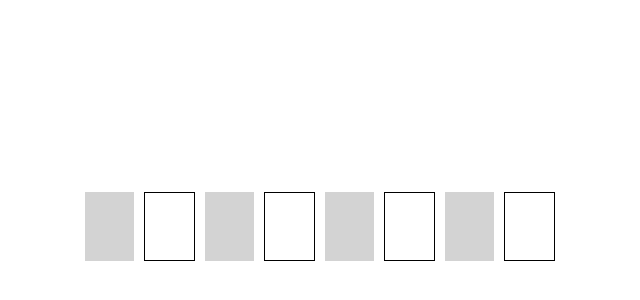
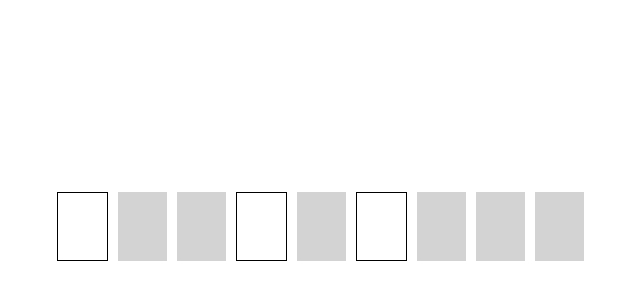
Before and after one commit to kamilszewczyk0/password-input, a React (Create React App) app: page / in a window 1280 px wide. Shown: the part 174-474 px from the top of the page, without its empty margins (320-960 px from the left). Built offline with nearby package versions, Linux system fonts and the light colour scheme.

Commit message:
Co-authored-by: Przemocny <przemyslaw.jozwiakowski@gmail.com>

```diff
--- a/src/App.js
+++ b/src/App.js
@@ -1,6 +1,6 @@
 import PasswordInput from "./Components/PasswordInput/PasswordInput";
 
-const pass = "password";
+const pass = "qwerty";
 
 function App() {
   return (
--- a/src/Components/PasswordInput/PasswordInput.js
+++ b/src/Components/PasswordInput/PasswordInput.js
@@ -1,17 +1,66 @@
+import {useState, useCallback, useEffect, useMemo} from "react";
+import generatePasswordData from "../../hooks/generatePasswordData";
 import {SinglePasswordInput} from "../../styles/SinglePasswordInput/SinglePasswordInput";
 
 const PasswordInput = ({password}) => {
-  const passwordArray = password.split("");
+  const [inputsLength, initialStateValues, correctValuesMap] = useMemo(
+    () => generatePasswordData(password),
+    [password],
+  );
 
-  return passwordArray.map((char, index) => {
+  const [inputValues, setInputValues] = useState(initialStateValues);
+
+  const [inputsToIterate, setInputFields] = useState([]);
+
+  const handleChange = useCallback(
+    (e) => {
+      setInputValues({...inputValues, [e.target.name]: e.target.value});
+    },
+    [setInputValues, inputValues],
+  );
+
+  useEffect(() => {
+    // console.log("inputsLength", inputsLength);
+    setInputFields(new Array(inputsLength).fill(""));
+  }, [inputsLength]);
+
+  // useEffect(() => {
+  //   console.log({inputValues, password, inputsToIterate, inputsLength});
+  // }, []);
+
+  // useEffect(() => {
+  //   console.log({inputValues, password, inputsToIterate, inputsLength});
+  // }, [inputsToIterate]);
+
+  if (inputsToIterate.length === 0) {
+    return null;
+  }
+
+  const activeIndexesArray = Object.keys(correctValuesMap).map((item) =>
+    parseInt(item, 10),
+  );
+
+  const isActive = (inputIndex) =>
+    activeIndexesArray.some((index) => index === inputIndex);
+
+  console.log("correctResults", correctValuesMap);
+  console.log(activeIndexesArray);
+
+  const finalInput = inputsToIterate.map((_, index) => {
+    // console.log(isActive(index));
     return (
       <SinglePasswordInput
         maxLength="1"
         key={index}
-        disabled={index % 2 === 0}
+        name={index}
+        disabled={!isActive(index)}
+        onChange={handleChange}
+        value={inputValues[index]}
       />
     );
   });
+
+  return finalInput;
 };
 
 export default PasswordInput;
--- /dev/null
+++ b/src/hooks/generatePasswordData.js
@@ -0,0 +1,56 @@
+const randomNumber = (min, max) => {
+  return Math.floor(Math.random() * (max + 1 - min) + min);
+};
+
+const generateSet = (quantity, max) => {
+  const set = new Set();
+  while (set.size < quantity) {
+    set.add(Math.floor(Math.random() * max));
+  }
+  return set;
+};
+
+const inputsLengthProvider = (string) => {
+  const arrayLength = string.split("").length;
+  return randomNumber(2 * arrayLength, arrayLength);
+};
+
+const setOfIndexes = (string) => {
+  const arrayLength = string.split("").length;
+
+  const setLength = randomNumber(0.6 * arrayLength, 0.4 * arrayLength);
+
+  const setOfIndexes = generateSet(setLength, arrayLength);
+
+  return [...setOfIndexes.values()];
+};
+
+const correctValuesArray = (keyArray, valueArray) => {
+  return valueArray.filter((_, index) =>
+    keyArray.some((item) => item === index),
+  );
+};
+const generatePasswordData = (password) => {
+  const inputsLength = inputsLengthProvider(password);
+
+  const activeIndexesArray = setOfIndexes(password).sort((a, b) => a - b);
+
+  const passwordArray = password.split("");
+
+  const correctValues = correctValuesArray(activeIndexesArray, passwordArray);
+
+  const initialStateValues = Object.fromEntries(
+    activeIndexesArray.map((_, index) => [activeIndexesArray[index], ""]),
+  );
+
+  const correctValuesMap = Object.fromEntries(
+    activeIndexesArray.map((_, index) => [
+      activeIndexesArray[index],
+      correctValues[index],
+    ]),
+  );
+
+  return [inputsLength, initialStateValues, correctValuesMap];
+};
+
+export default generatePasswordData;
```
